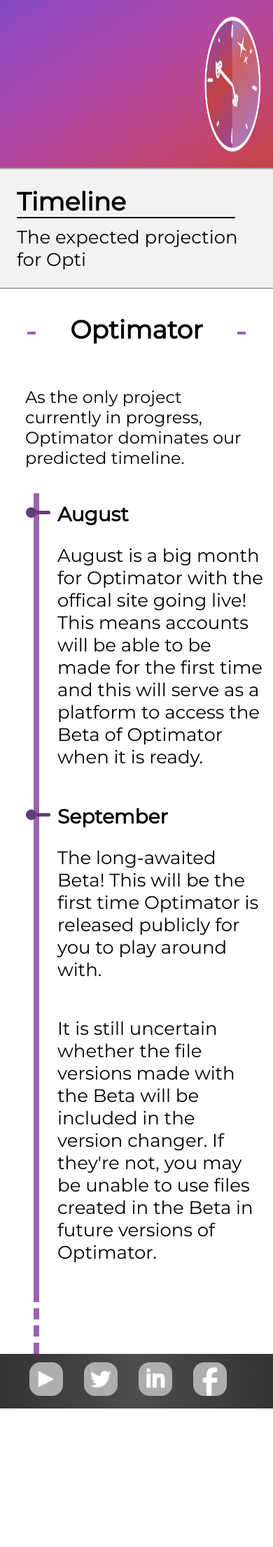
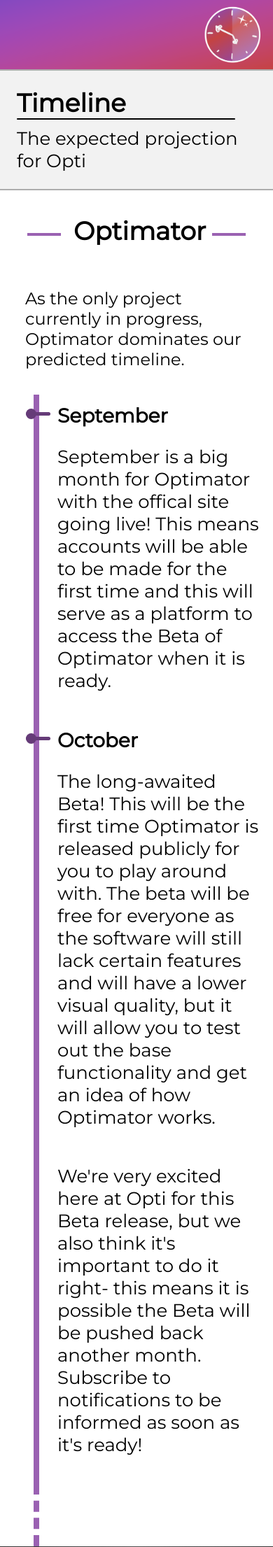
Before and after one commit to JodieMM/OptiSite, a PHP site: page /timeline in a window 390 px wide. Shown: the part 86-2297 px from the top of the page at 70% size. Before the commit the page ends 2099 px from the top, so only its background shows below. Run offline with PHP 8.4, Linux system fonts and the light colour scheme; data that the repository does not hold is empty.

Commit message:
CSS adapted for better mobile view, viewport added to allow this to show, timeline updated, pushed to server as V20

```diff
--- a/Design/SectorConstants/header.php
+++ b/Design/SectorConstants/header.php
@@ -17,10 +17,12 @@
 	<link href='https://fonts.googleapis.com/css?family=Actor' rel='stylesheet'/>
 	<link href="https://fonts.googleapis.com/css?family=Montserrat&display=swap" rel="stylesheet">
 
-	<!-- Images -->
+	<!-- Mobile Icon -->
 	<link rel="icon" href="Design/Images/logo.png"/>
 	<link rel="apple-touch-icon" href="Design/Images/logo.png"/>
 
+	<!-- Viewport -->
+	<meta name="viewport" content="width=device-width, initial-scale=0.86, maximum-scale=3.0, minimum-scale=0.86">
 
 	<!-- -- Code Components -- -->
 
--- a/Design/signup.css
+++ b/Design/signup.css
@@ -20,9 +20,9 @@
 }
 
 .inputline input{
-	width: 50%;
+	width: 85%;
 	margin: 0.5em;
-	padding-left: 0.5em;
+	padding-left: 0.25em;
 	border: 1px solid #adadad;
 	border-radius: 3px;
 	font: inherit;
@@ -42,7 +42,7 @@
 }
 
 .inputline button{
-	width: 15em;
+	width: 10em;
 	height: 3em;
 	margin: auto;
 	border: none;
@@ -103,6 +103,18 @@ p.error{
 }
 
 
+/* For Larger Mobiles */
+@media only screen and (min-width: 600px){
+	.inputline input{
+		width: 50%;
+		padding-left: 0.5em;
+	}
+
+	.inputline button{
+		width: 15em;
+	}
+}
+
 /* For Tablets */
 @media only screen and (min-width: 768px){
 	.inputline input{
--- a/Design/special.css
+++ b/Design/special.css
@@ -4,11 +4,17 @@
 img.big{
 	display: block;
 	width: 100%;
-	height: 15em;
+	height: 10em;
 	border-bottom: 2px solid #adadad;
 }
 
 @media only screen and (min-width: 860px){
+	img.big{
+		height: 15em;
+	}
+}
+
+@media only screen and (min-width: 960px){
 	img.big{
 		height: 20em;
 	}
--- a/Design/style.css
+++ b/Design/style.css
@@ -10,6 +10,7 @@
 
 /* Sizing Widths */
 /*
+	Small Mobile: <600px
 	Mobile: <768px
 	Tablet: <860px
 	Desktop: <960px
@@ -48,7 +49,6 @@ h4{
 
 .head img{
 	width: 100%;
-	height: 10em;
 	border-bottom: 2px solid #adadad;
 }
 
@@ -85,7 +85,7 @@ h4{
 }
 
 .middle h1{
-	width: 7em;
+	width: 5em;
 	margin: auto;
 	padding: 0em 0.5em 1em 0.5em;
 	text-align: center;
@@ -112,7 +112,7 @@ h4{
 
 button.button {
 	display: block;
-	width: 15em;
+	width: 10em;
 	margin: 1.5em auto;
 	padding: 0.5em;
 	text-align: center;
@@ -159,6 +159,22 @@ p.tab3{
 
 .full p{
 	text-align: left;
+}
+
+/* For Larger Movile */
+@media only screen and (min-width: 600px){
+	.head img{
+		height: 10em;
+	}
+
+	.middle h1{
+		width: 7em;
+	}
+
+	button.button {
+		display: block;
+		width: 15em;
+	}
 }
 
 
--- a/Functions/PHP/db_functions.php
+++ b/Functions/PHP/db_functions.php
@@ -6,7 +6,7 @@
 	// define('DB_USER', 'system');
 	// define('DB_PASS', 'hfktcaYh6SWENae8EJku');
 	// define('DB_NAME', 'opti_db');
-	//$link = mysqli_connect(DB_SERVER, DB_USER, DB_PASS, DB_NAME);
+	// $link = mysqli_connect(DB_SERVER, DB_USER, DB_PASS, DB_NAME);
 
 	// Server
 	$link = mysqli_connect($_SERVER['RDS_HOSTNAME'], $_SERVER['RDS_USERNAME'], $_SERVER['RDS_PASSWORD'], $_SERVER['RDS_DB_NAME'], $_SERVER['RDS_PORT']);
--- a/timeline.php
+++ b/timeline.php
@@ -15,19 +15,21 @@
 			<h1> Optimator </h1>
 			<p> As the only project currently in progress, Optimator dominates our predicted timeline.</p>
 		</div>
-		<div class="timeline" month="August">
+		<div class="timeline" month="September">
 			<span class="month-pointer"></span>
-			<p>August is a big month for Optimator with the offical site
+			<p>September is a big month for Optimator with the offical site
 			going live! This means accounts will be able to be made for the first time
 			and this will serve as a platform to access the Beta of Optimator when it is ready.</p>
 		</div>
-		<div class="timeline" month="September">
+		<div class="timeline" month="October">
 			<span class="month-pointer"></span>
 			<p>The long-awaited Beta! This will be the first time Optimator is released publicly
-			for you to play around with.</p>
-			<p>It is still uncertain whether the file versions made with the Beta will be included in the
-			version changer. If they're not, you may be unable to use files created in the Beta in
-			future versions of Optimator.</p>
+			for you to play around with. The beta will be free for everyone as the software will still lack certain features and
+			will have a lower visual quality, but it will allow you to test out the base functionality and get an idea of
+			how Optimator works.</p>
+			<p>We're very excited here at Opti for this Beta release, but we also think it's important to do it right- this means
+			it is possible the Beta will be pushed back another month. Subscribe to notifications to be informed
+			as soon as it's ready!</p>
 		</div>
 		<div class="timeline" month="">
 			<br/><br/>
```
